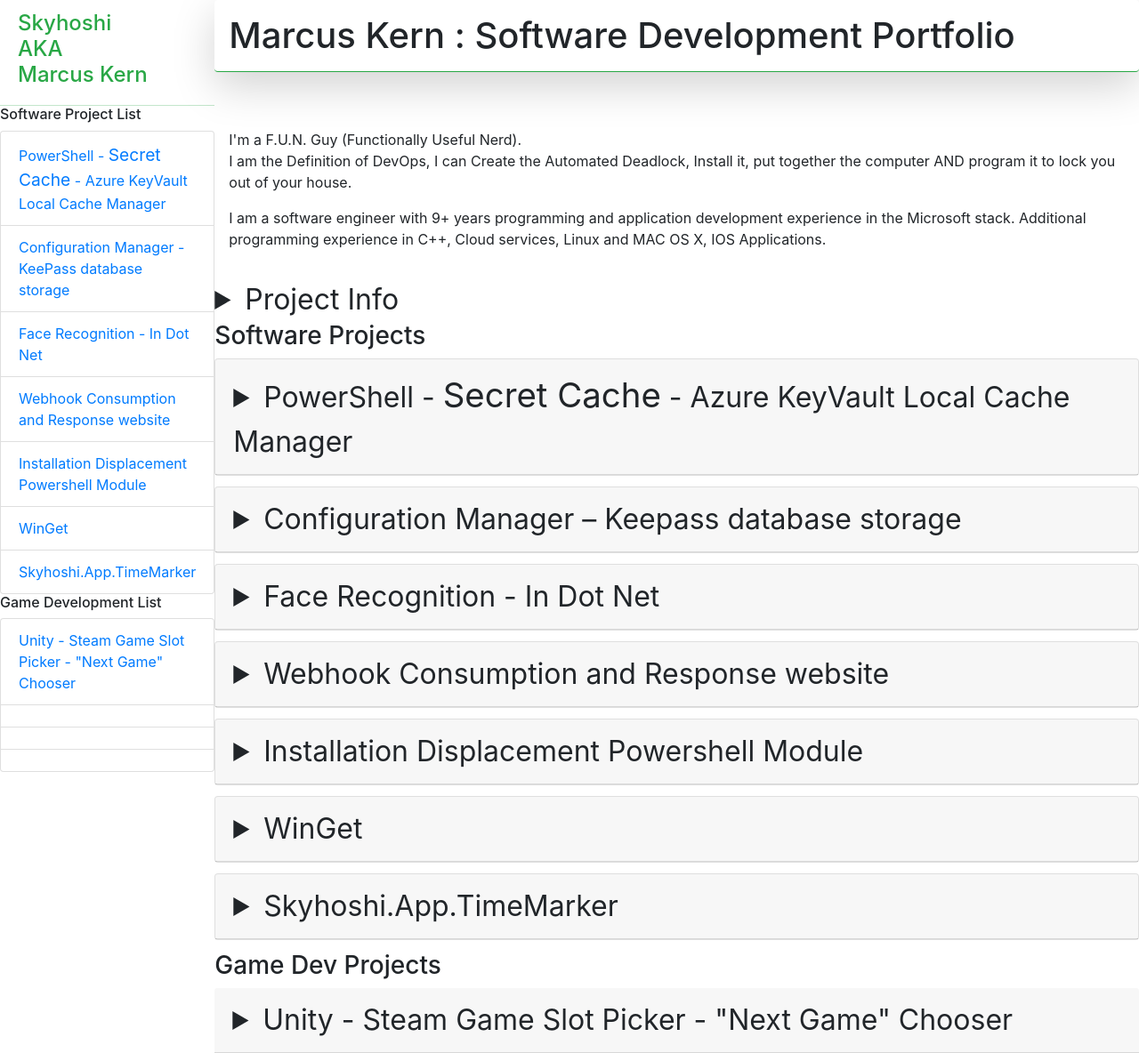
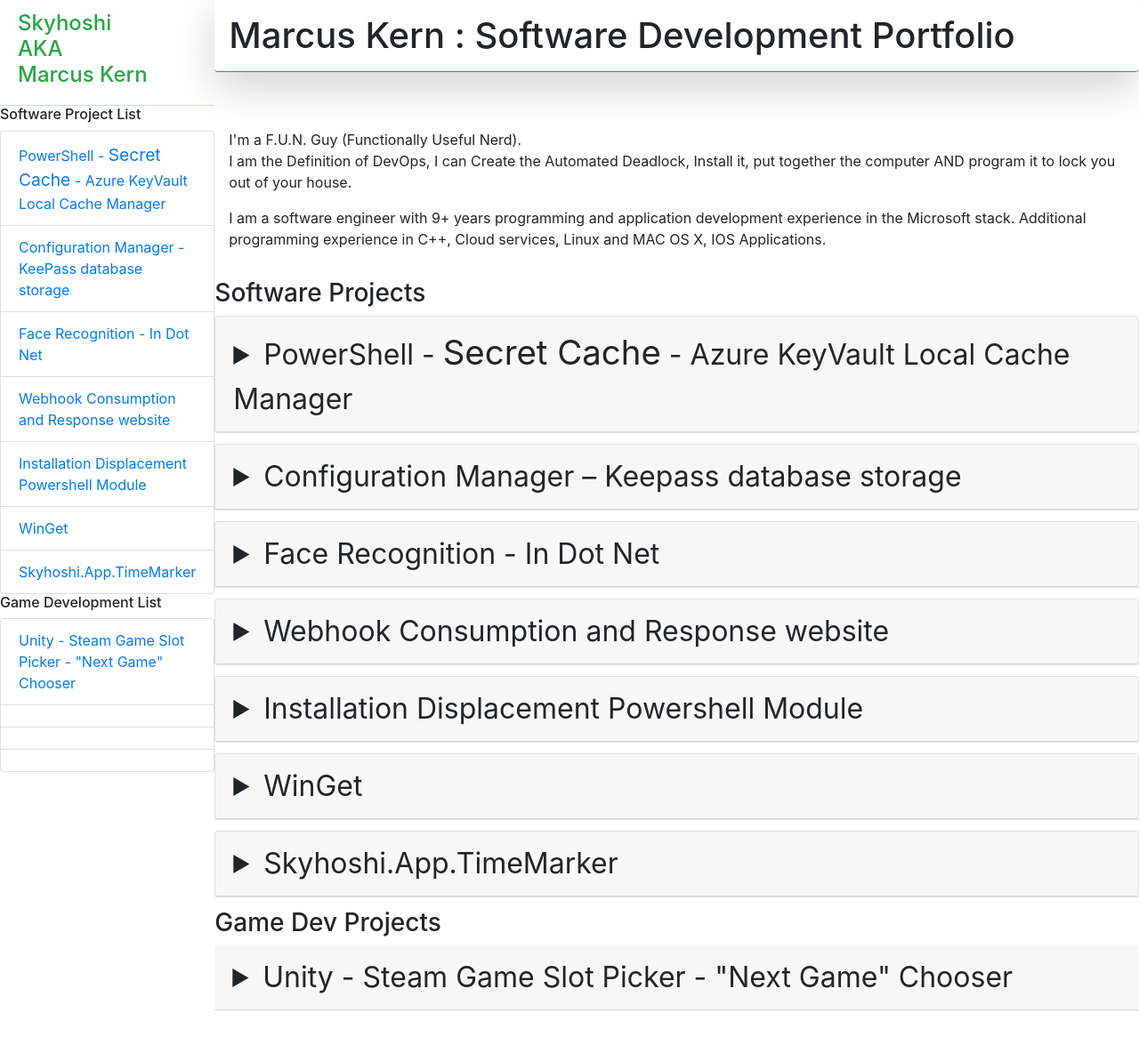
Before and after one commit to skyhoshi/skyhoshi.github.io, a Jekyll site: the page docs/index.html, which Jekyll copies as it is, in a window 1280 px wide. Shown: the whole page at 89% size. Built offline with Jekyll 4.4.1, drawn with Linux system fonts in a browser that asks for light colours; after the commit the page ends 1136 px from its top, so only the background shows below that.

Commit message:
fixed new unfinished section

```diff
--- a/docs/index.html
+++ b/docs/index.html
@@ -77,7 +77,7 @@
                 Applications.
             </p>
         </article>
-        <article>
+        <article style="display: none;">
             <details is="expand">
                 <summary>Project Info</summary>
                 <section>
```
